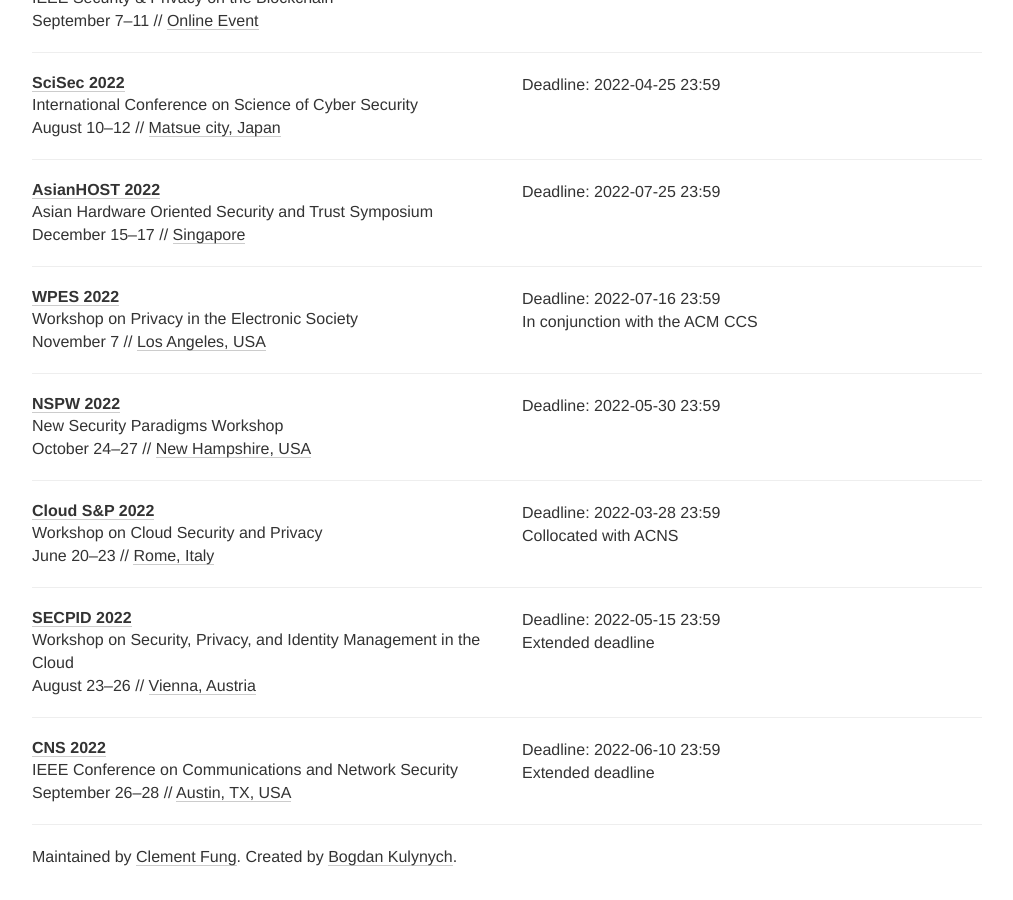
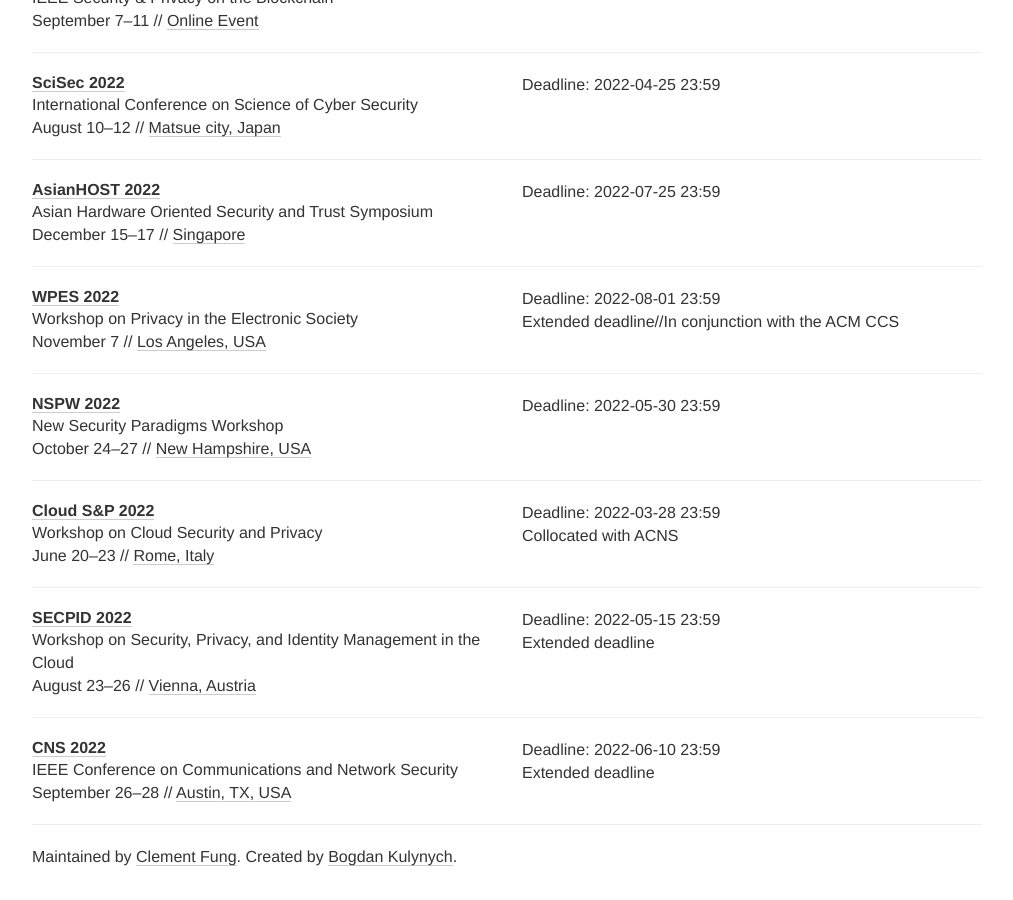
Before and after one commit to sec-deadlines/sec-deadlines.github.io, a Jekyll site: the page built from index.html, in a window 1280 px wide and 900 px high, scrolled down 6775 px. Shown: the whole window, without its empty margins (133-1146 px from the left). Built offline with Jekyll 4.4.1, drawn with Linux system fonts in a browser that asks for light colours; nearby versions of some CDN libraries; comment, search, counter and statistics services are not loaded.

Commit message:
Update conferences.yml
Extended deadline WPES 2022

```diff
--- a/_data/conferences.yml
+++ b/_data/conferences.yml
@@ -439,8 +439,8 @@
   description: Workshop on Privacy in the Electronic Society
   year: 2022
   link: https://arc.encs.concordia.ca/wpes22/index.html
-  deadline: ["2022-07-16 23:59"]
-  comment: In conjunction with the ACM CCS
+  deadline: ["2022-08-01 23:59"]
+  comment: Extended deadline//In conjunction with the ACM CCS
   timezone: Pacific/Samoa
   date: November 7
   place: Los Angeles, USA
```
